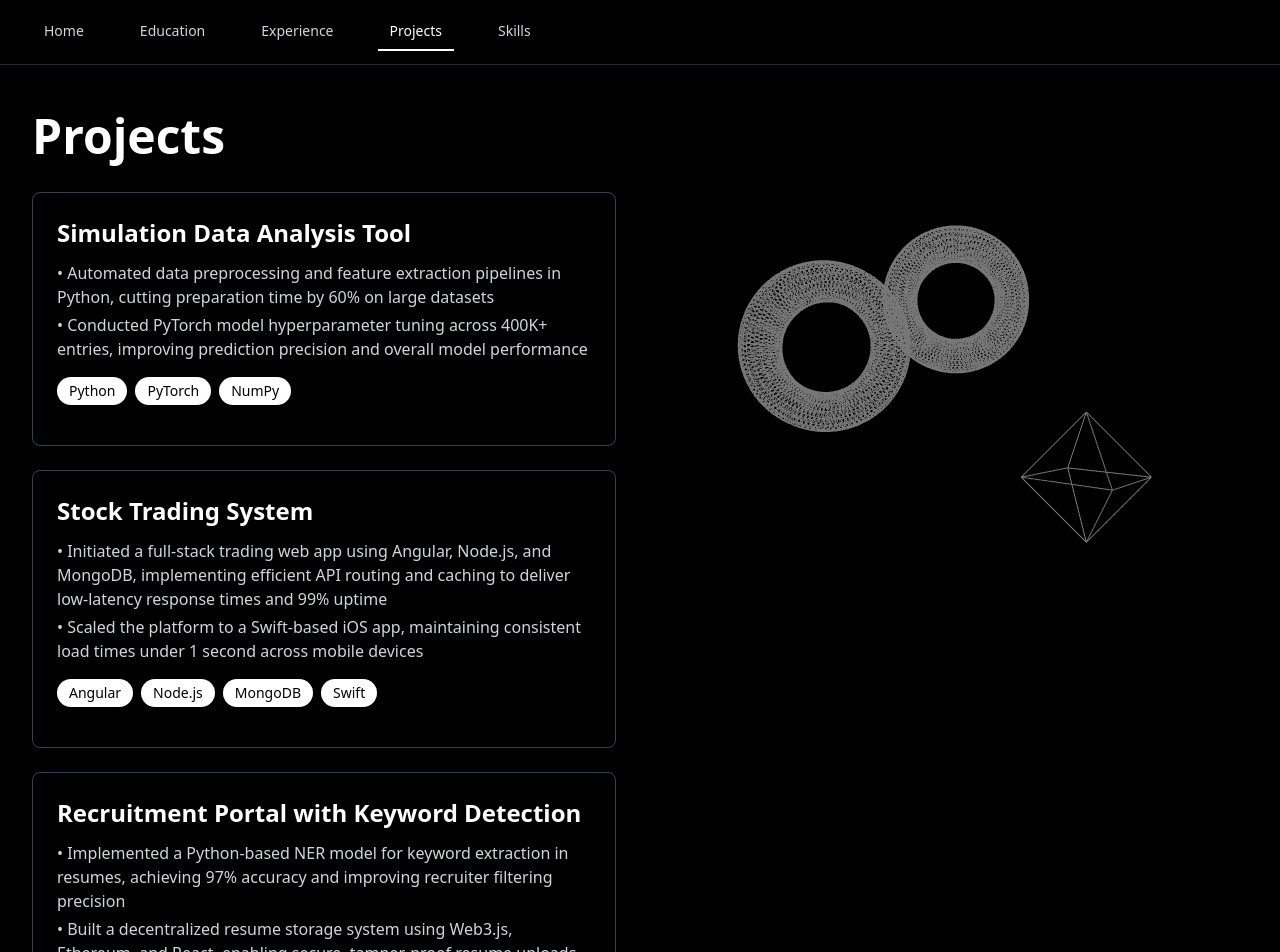
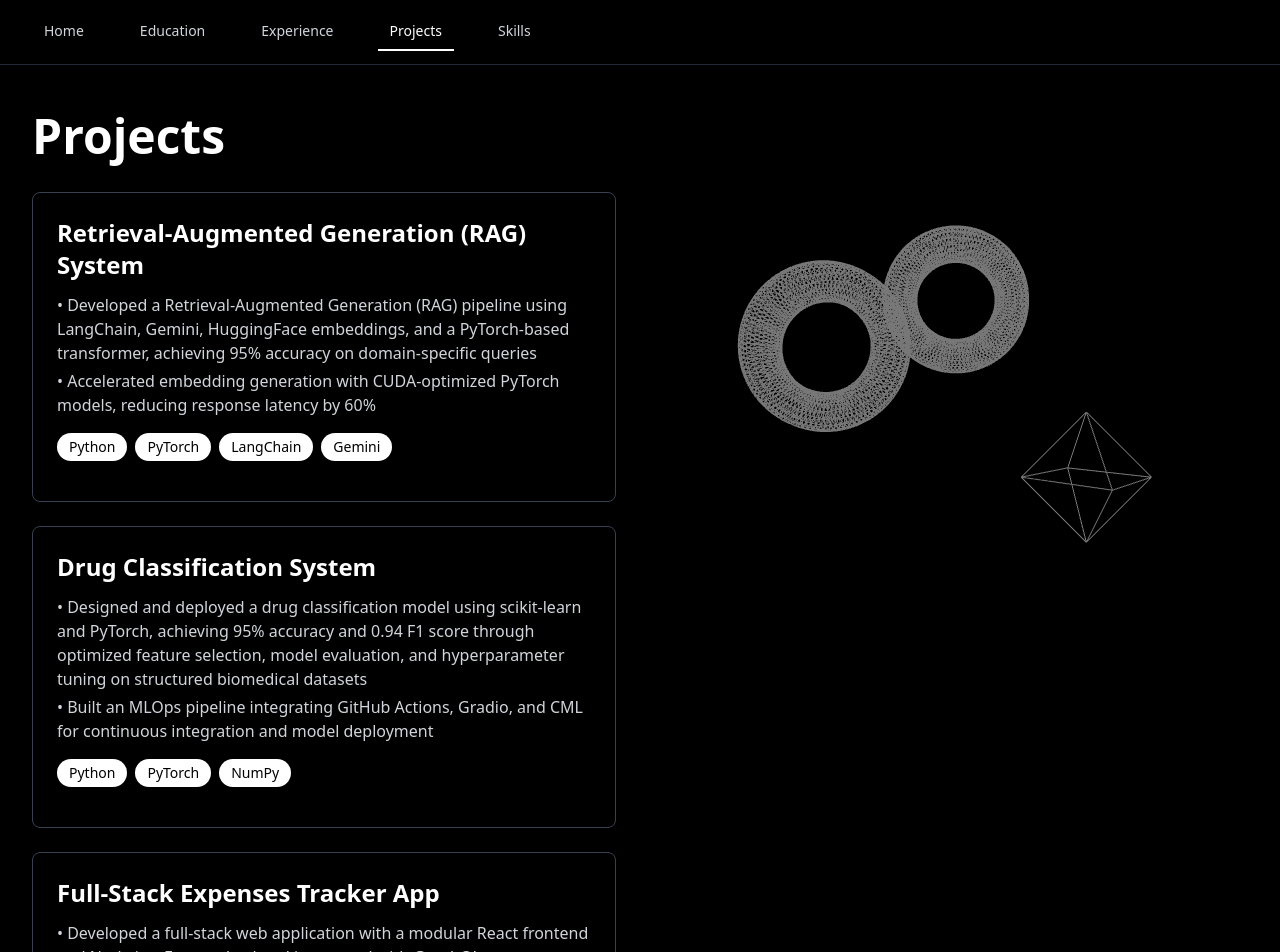
Before and after one commit to pranavvg1251/portfolio, a React (Vite) app: page /portfolio/projects in a window 1280 px wide. Shown: the top 952 px of the page. Built offline with nearby package versions, Linux system fonts and the light colour scheme.

Commit message:
project updated

```diff
--- a/src/pages/Education.tsx
+++ b/src/pages/Education.tsx
@@ -49,12 +49,12 @@ export default function Education() {
     {
       degree: "Master of Science in Computer Science",
       school: "University of Southern California",
-      year: "2023 - 2025",
+      year: "August 2023 - May 2025",
     },
     {
       degree: "Bacelor of Engineering in Information Technology",
       school: "University of Mumbai",
-      year: "2018 - 2022",
+      year: "July 2018 - May 2022",
     },
 
   ];
--- a/src/pages/Experience.tsx
+++ b/src/pages/Experience.tsx
@@ -39,7 +39,7 @@ export default function Experience() {
   const experienceData = [
     {
       title: "Software Engineer",
-      company: "Wireless Devices and Systems Group (USC)",
+      company: "Wireless Devices and Systems Lab",
       period: "June 2024 - Present",
       description: "•	Design a scalable data-processing Python pipeline to preprocess 100K+ data points of Wireless InSite simulations\n•	Build and train a deep learning autoencoder using PyTorch and multi-GPU clusters, enabling unsupervised analysis of high-dimensional datasets\n•	Implement an end-to-end CI/CD pipeline with Docker for model deployment, reducing production cycles to <3 day\n•	Devise an automated unit and integration test suite using Docker, pytest, and AWS CodeBuild, accelerating model validation and feedback efficiency",
       technologies: ["React", "TypeScript", "Node.js", "AWS"]
--- a/src/pages/Projects.tsx
+++ b/src/pages/Projects.tsx
@@ -55,6 +55,34 @@ function Scene3D() {
 
 export default function Projects() {
   const projectsData = [
+    {
+      title: "Retrieval-Augmented Generation (RAG) System",
+      description: "•	 Developed a Retrieval-Augmented Generation (RAG) pipeline using LangChain, Gemini, HuggingFace embeddings, and a PyTorch-based transformer, achieving 95% accuracy on domain-specific queries\n•	 Accelerated embedding generation with CUDA-optimized PyTorch models, reducing response latency by 60%",
+      technologies: ["Python", "PyTorch", "LangChain", "Gemini"],
+      github: "#",
+      demo: "#"
+    },
+    {
+      title: "Drug Classification System",
+      description: "•	 Designed and deployed a drug classification model using scikit-learn and PyTorch, achieving 95% accuracy and 0.94 F1 score through optimized feature selection, model evaluation, and hyperparameter tuning on structured biomedical datasets\n•	 Built an MLOps pipeline integrating GitHub Actions, Gradio, and CML for continuous integration and model deployment",
+      technologies: ["Python", "PyTorch", "NumPy"],
+      github: "#",
+      demo: "#"
+    },
+    {
+      title: "Full-Stack Expenses Tracker App",
+      description: "•	 Developed a full-stack web application with a modular React frontend and Node.js + Express backend integrated with GraphQL\n•	 Architected a CI/CD pipeline in Jenkins and Docker for code checkout, build, test, and Docker image publishing to Docker Hub",
+      technologies: ["React", "Node.js", "GraphQL"],
+      github: "#",
+      demo: "#"
+    },
+    {
+      title: "Expenses Tracker",
+      description: "•	 Developed a Go-based expense tracker application with features for adding, updating, and summarizing expenses\n•	 Built a CI/CD pipeline with GitHub Actions to automate Docker image builds and push to Docker Hub, streamlining deploymentthrough consistent container image versioning",
+      technologies: ["Go", "Docker", "Github Actions"],
+      github: "#",
+      demo: "#"
+    },
     {
       title: "Simulation Data Analysis Tool",
       description: "•	Automated data preprocessing and feature extraction pipelines in Python, cutting preparation time by 60% on large datasets\n•	Conducted PyTorch model hyperparameter tuning across 400K+ entries, improving prediction precision and overall model performance",
```
